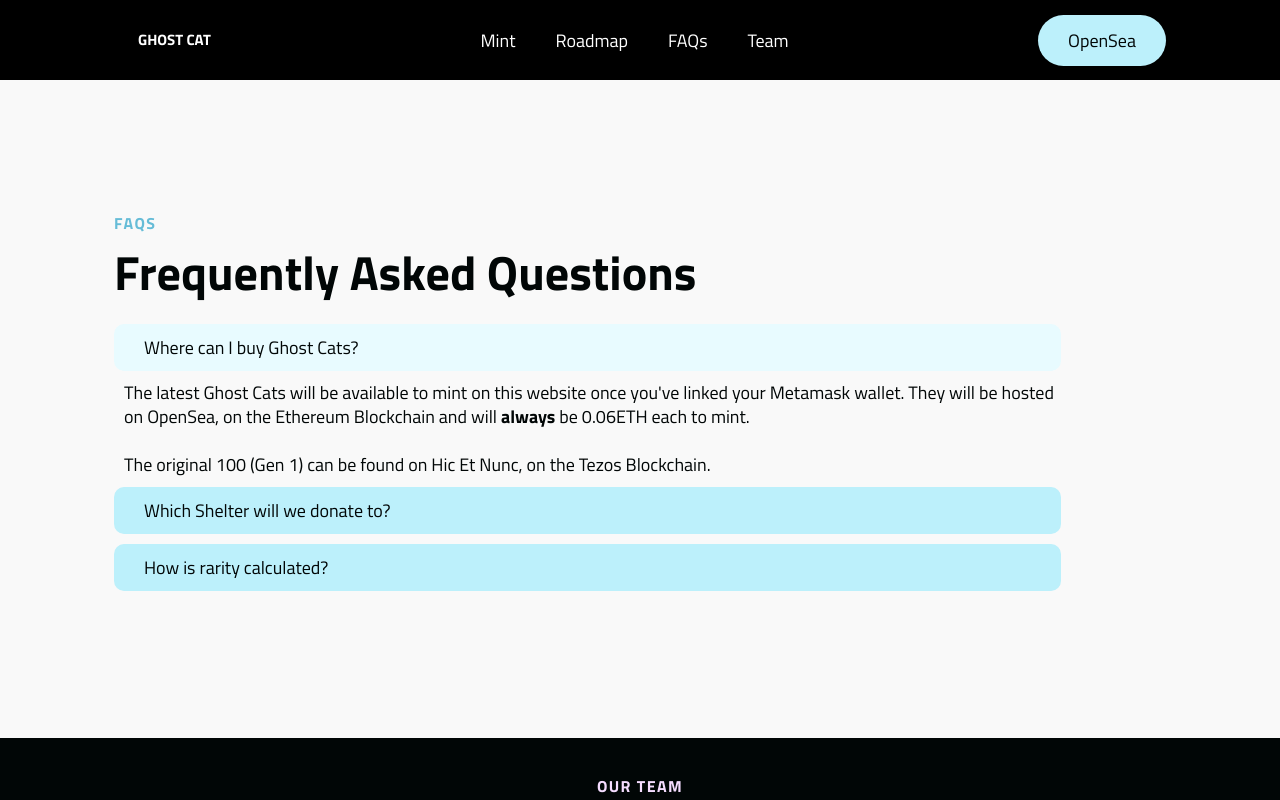
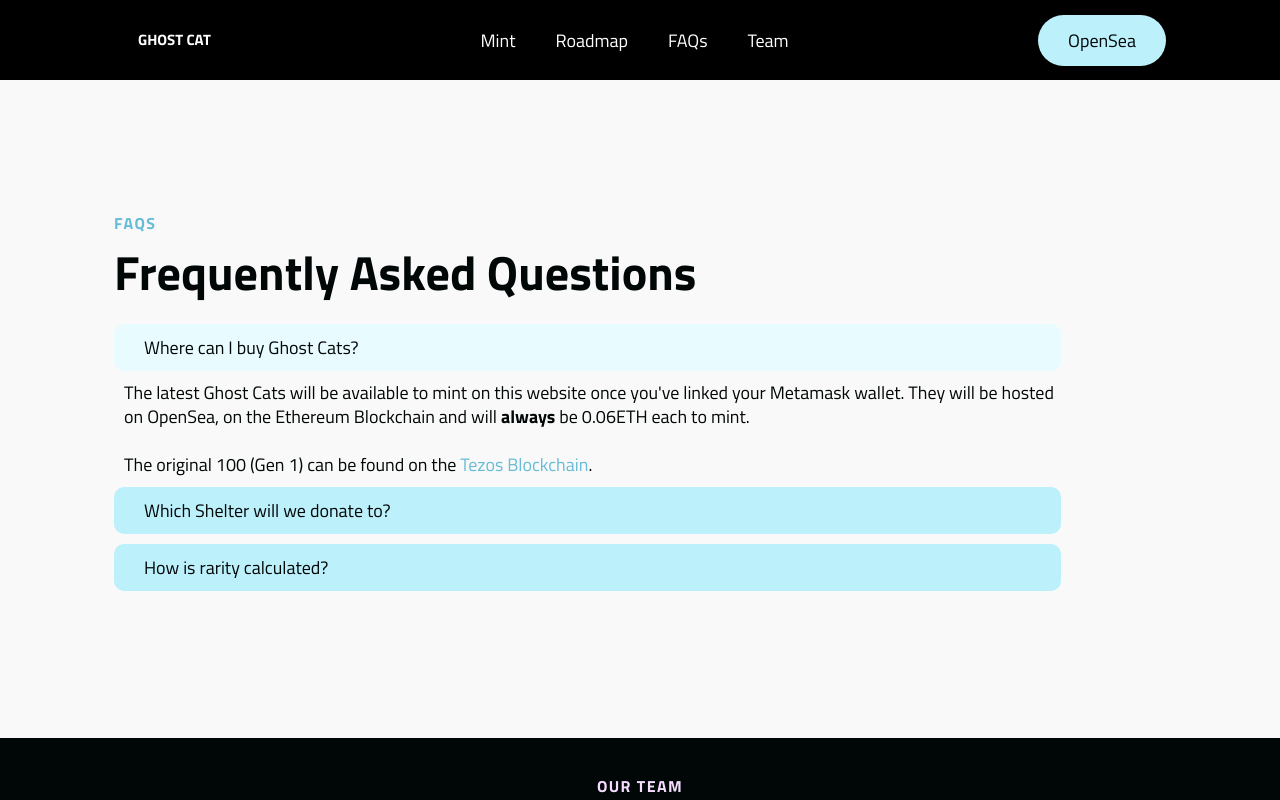
Before and after one commit to nickderaj/Ghostcat-NFT-Website, a React (Create React App) app: page / in a window 1280 px wide. Both pictures are taken after a click on the button "Where can I buy Ghost Cats?". Shown: the part 2433-3233 px from the top of the page. Built offline with nearby package versions, Linux system fonts and the light colour scheme.

Commit message:
Fix hyperlink

```diff
--- a/src/components/Reusable/_Data.js
+++ b/src/components/Reusable/_Data.js
@@ -156,8 +156,14 @@ export const FAQList = {
           mint.
           <br />
           <br />
-          The original 100 (Gen 1) can be found on Hic Et Nunc, on the Tezos
-          Blockchain.
+          The original 100 (Gen 1) can be found on the{" "}
+          <a
+            href="https://hic.af/ghostcat"
+            style={{ color: "#66bcd7", textDecoration: "none" }}
+          >
+            Tezos Blockchain
+          </a>
+          .
         </p>
       ),
     },
```
